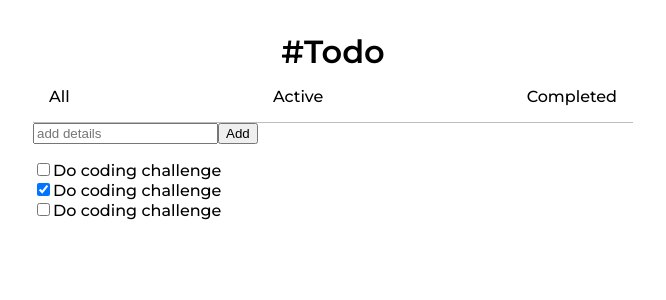
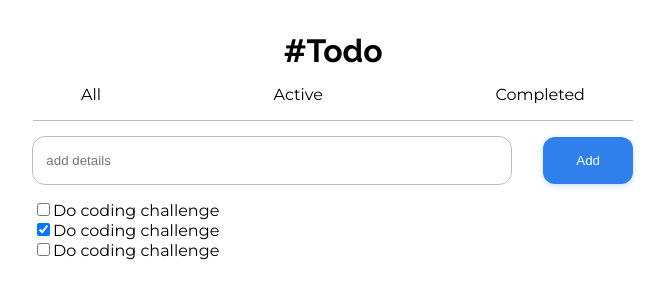
Before and after one commit to cacosted/react-tasks, a React (Vite) app: page / in a window 1280 px wide. Shown: the top 300 px of the page, without its empty margins (307-973 px from the left). Built offline with nearby package versions, Linux system fonts and the light colour scheme.

Commit message:
add TaskFilters style, add weight and white color to styleConfig

```diff
--- a/index.html
+++ b/index.html
@@ -7,7 +7,7 @@
     <title>ReactList</title>
     <link rel="preconnect" href="https://fonts.googleapis.com">
     <link rel="preconnect" href="https://fonts.gstatic.com" crossorigin>
-    <link href="https://fonts.googleapis.com/css2?family=Montserrat:wght@500;600&family=Raleway:wght@700&display=swap" rel="stylesheet">
+    <link href="https://fonts.googleapis.com/css2?family=Montserrat:wght@400;500;600&family=Raleway:wght@700&display=swap" rel="stylesheet">
 
   </head>
   <body>
--- a/src/App.jsx
+++ b/src/App.jsx
@@ -3,9 +3,12 @@ import { SearchBar } from './components/SearchBar'
 import { Task } from './components/Task'
 import { TaskList } from './components/Tasklist'
 import styled from 'styled-components'
+import { font, weight } from './styles/styleConfig'
 
 const Title = styled.h1`
   text-align: center;
+  font-family: ${font.accent};
+  font-weight: ${weight.bold};
 `
 const Container = styled.main`
   margin-block-start: 2em;
--- a/src/components/SearchBar/index.jsx
+++ b/src/components/SearchBar/index.jsx
@@ -1,8 +1,10 @@
+import { SearchInput, SearchButton, StyledSearchBar } from './styles'
+
 export const SearchBar = () => {
   return (
-    <div>
-      <input type='text' placeholder='add details' />
-      <button>Add</button>
-    </div>
+    <StyledSearchBar>
+      <SearchInput type='text' placeholder='add details' />
+      <SearchButton>Add</SearchButton>
+    </StyledSearchBar>
   )
 }
--- a/src/components/SearchBar/styles.js
+++ b/src/components/SearchBar/styles.js
@@ -0,0 +1,27 @@
+import styled from 'styled-components'
+import { color, font, shadow, weight } from '../../styles/styleConfig'
+
+export const StyledSearchBar = styled.div`
+  display: flex;
+  justify-content: space-between;
+  gap: 2em;
+  margin-block: 1em;
+`
+export const SearchInput = styled.input`
+  padding: 1.2em 1em;
+  width: 80%;
+  border: none;
+  font-weight: ${weight.light};
+  outline: 1px solid ${color.light};
+  border-radius: 12px;
+`
+export const SearchButton = styled.button`
+  padding: 1.2em .5em;
+  width: 15%;
+  border: none;
+  background-color: ${color.main};
+  color: ${color.white};
+  font-weight: ${font.semiBold};
+  box-shadow: ${shadow.regular};
+  border-radius: 12px;
+`
--- a/src/components/TaskFilters/styles.js
+++ b/src/components/TaskFilters/styles.js
@@ -4,7 +4,8 @@ import { color } from '../../styles/styleConfig'
 export const TaskBar = styled.nav`
   display: flex;
   justify-content: space-between;
-  padding: 1em;
+  padding-block: 1em;
+  padding-inline: 3em;
   text-align: center;
   border-bottom: 1px solid ${color.light};
 `
--- a/src/styles/styleConfig.js
+++ b/src/styles/styleConfig.js
@@ -7,8 +7,16 @@ export const color = {
   main: '#2F80ED',
   secondary: '#000',
   dark: '#333333',
+  white: '#FFF',
   light: '#BDBDBD',
   accent: '#EB5757'
+}
+
+export const weight = {
+  light: 400,
+  regular: 500,
+  semiBold: 600,
+  bold: 700
 }
 
 export const shadow = {
```
